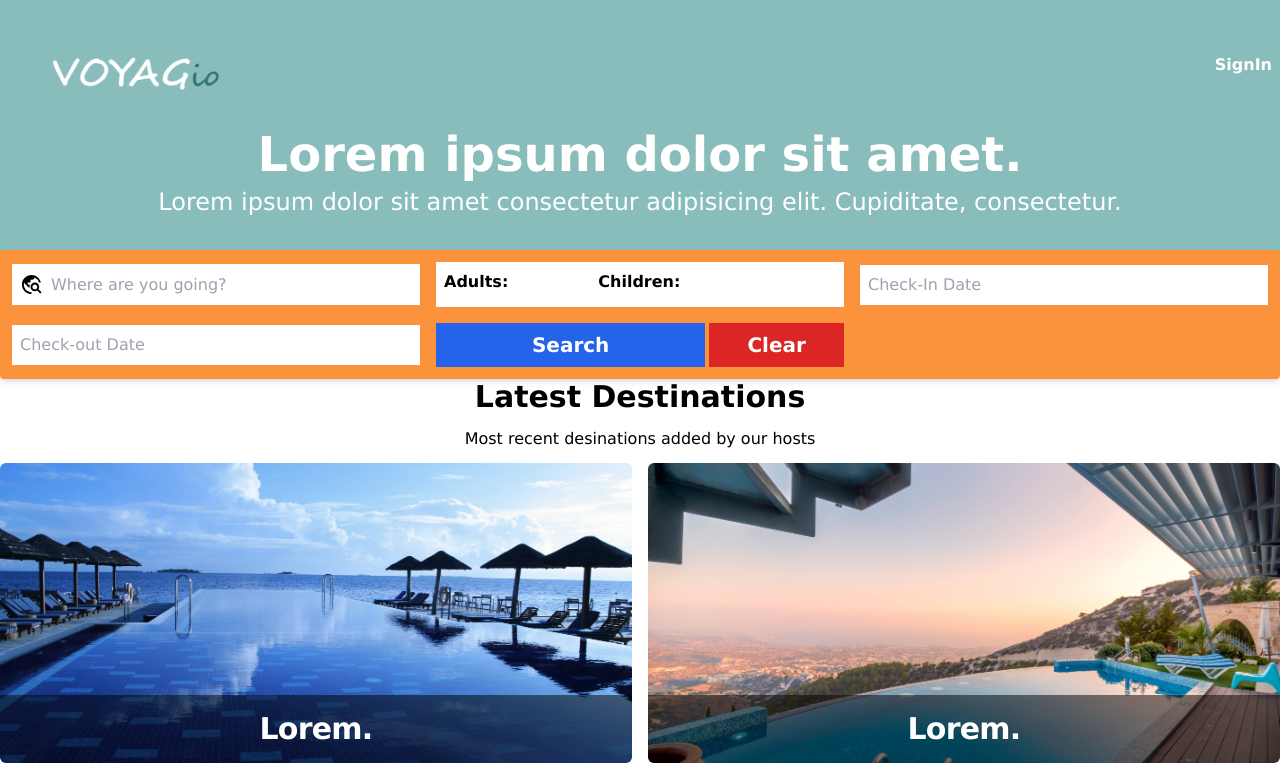
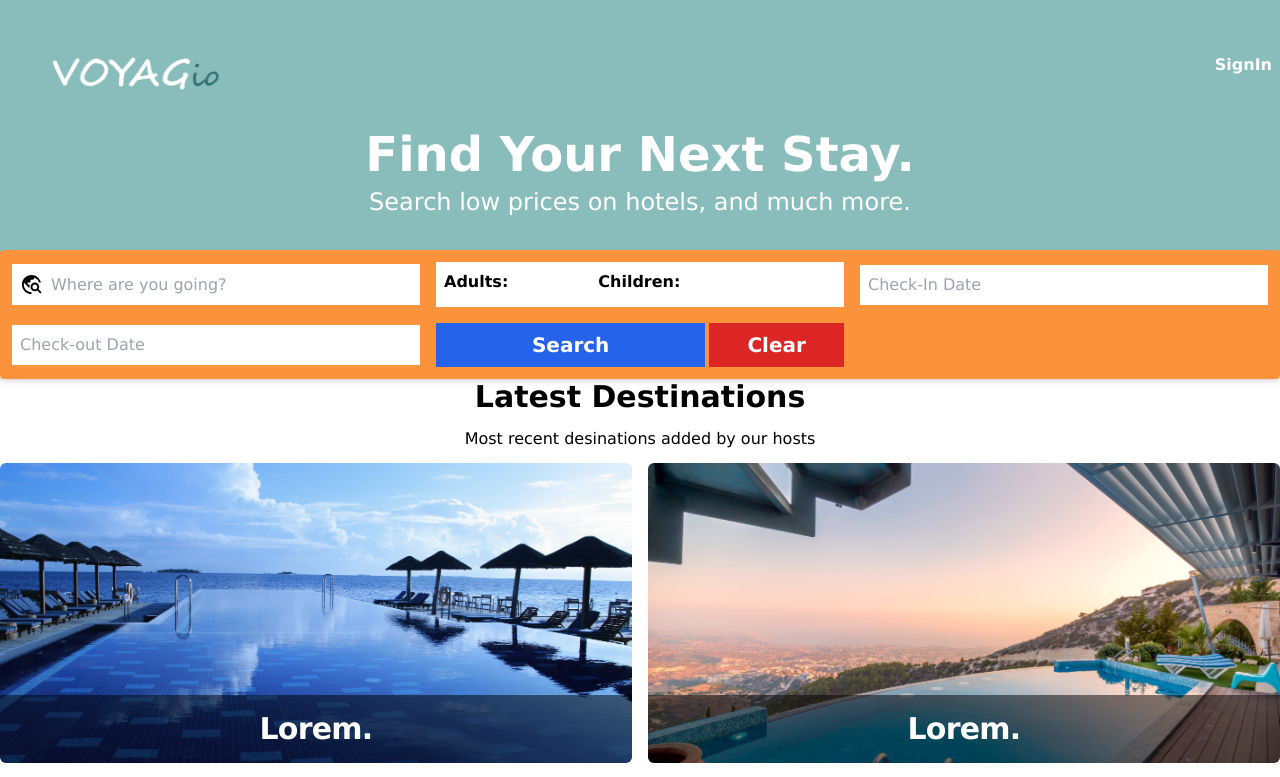
Before and after one commit to UserDilek/HotelBookingApplication, a React (Vite) app in the folder frontend/: page / in a window 1280 px wide. Shown: the top 777 px of the page. Built offline with nearby package versions, Linux system fonts and the light colour scheme; no server answers.

Commit message:
Hero Changed

```diff
--- a/frontend/src/components/Hero.tsx
+++ b/frontend/src/components/Hero.tsx
@@ -2,9 +2,9 @@ const Hero = () => {
     return (
       <div className="bg-mainColor pb-16">
         <div className="container mx-auto flex flex-col gap-2">
-          <h1 className="text-5xl text-white font-bold">Lorem ipsum dolor sit amet.</h1>
+          <h1 className="text-5xl text-white font-bold">Find Your Next Stay.</h1>
           <p className="text-2xl text-white">
-            Lorem ipsum dolor sit amet consectetur adipisicing elit. Cupiditate, consectetur.
+            Search low prices on hotels, and much more.
           </p>
         </div>
       </div>
```
Also changed, not shown: 2 other files (tests, documents, lock files or other folders).
